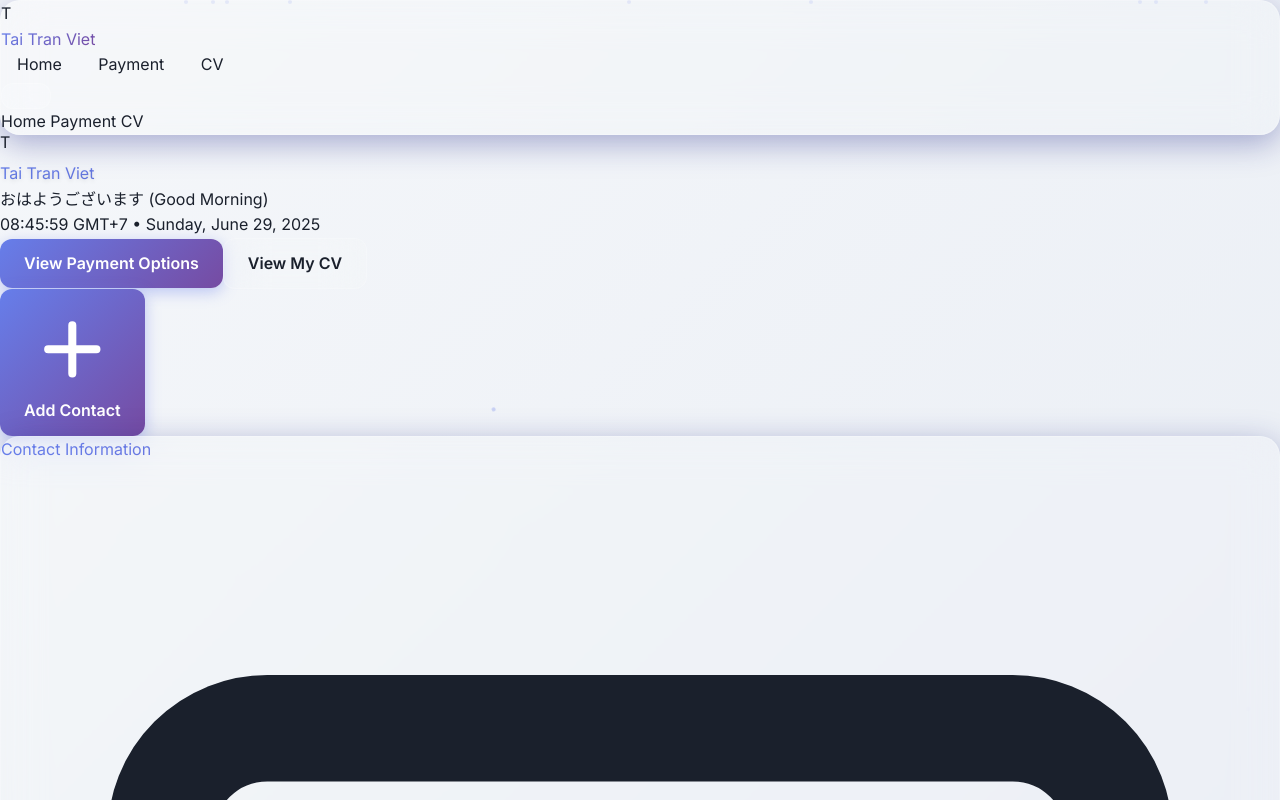
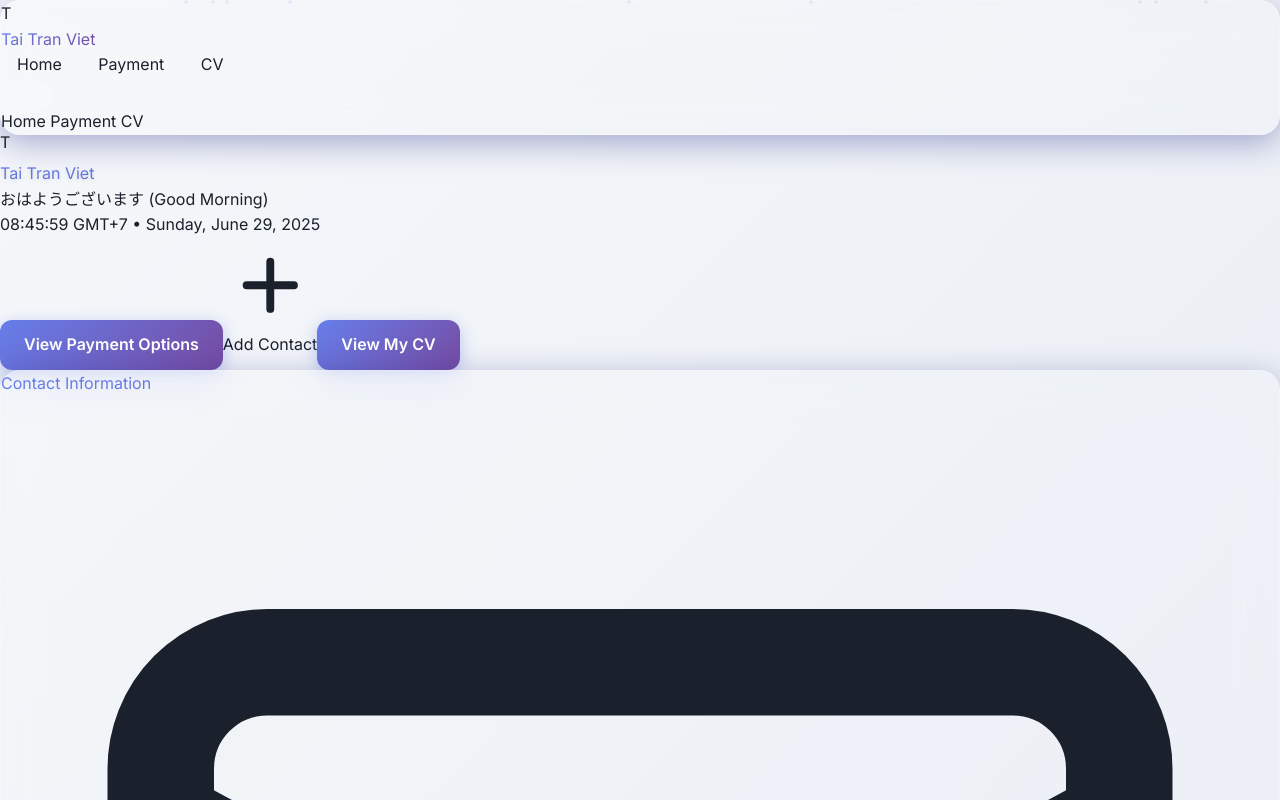
Before and after one commit to tentoilatai/banking.kaiz.vn, an Angular app: page / in a window 1280 px wide. Shown: the top 800 px of the page. Built offline with nearby package versions, Linux system fonts and the light colour scheme; a web font is replaced by a local one.

Commit message:
Cập nhật bố cục 3 button cùng hàng

```diff
--- a/src/app/pages/home/home.component.html
+++ b/src/app/pages/home/home.component.html
@@ -17,25 +17,25 @@
         </p>
       </div>
 
+      <!-- Three Buttons in a Row -->
       <div class="flex flex-col sm:flex-row gap-4 justify-center items-center mb-8">
         <button routerLink="/payment"
                 class="btn-primary px-8 py-4 text-lg font-semibold rounded-2xl">
           View Payment Options
         </button>
-        <button routerLink="/cv"
-                class="btn-secondary px-8 py-4 text-lg font-semibold rounded-2xl">
-          View My CV
-        </button>
-      </div>
 
-      <!-- Add Contact Button -->
-      <div class="mb-8">
+        <!-- Add Contact Button - Purple in the middle -->
         <button (click)="addToContacts()"
-                class="btn-primary px-8 py-4 text-lg font-semibold rounded-2xl bg-gradient-to-r from-green-500 to-emerald-600 hover:from-green-600 hover:to-emerald-700 shadow-lg hover:shadow-xl transition-all duration-300">
+                class="px-8 py-4 text-lg font-semibold rounded-2xl bg-gradient-to-r from-purple-500 to-purple-700 hover:from-purple-600 hover:to-purple-800 text-white shadow-lg hover:shadow-xl transition-all duration-300 hover:scale-105">
           <svg class="w-6 h-6 inline-block mr-2" fill="none" stroke="currentColor" viewBox="0 0 24 24">
             <path stroke-linecap="round" stroke-linejoin="round" stroke-width="2" d="M12 6v6m0 0v6m0-6h6m-6 0H6"></path>
           </svg>
           Add Contact
+        </button>
+
+        <button routerLink="/cv"
+                class="btn-primary px-8 py-4 text-lg font-semibold rounded-2xl">
+          View My CV
         </button>
       </div>
     </div>
```
